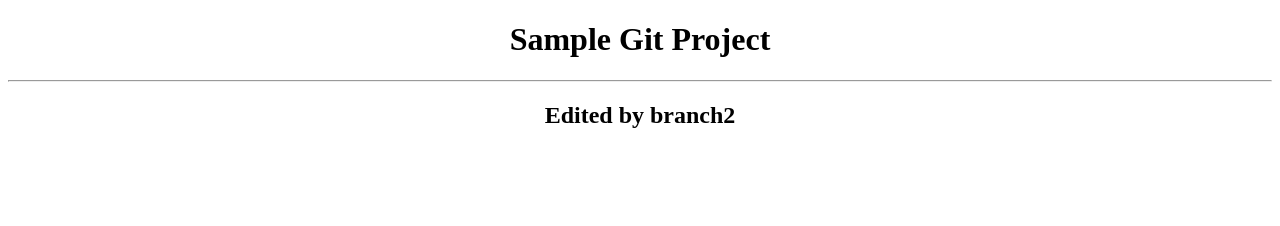
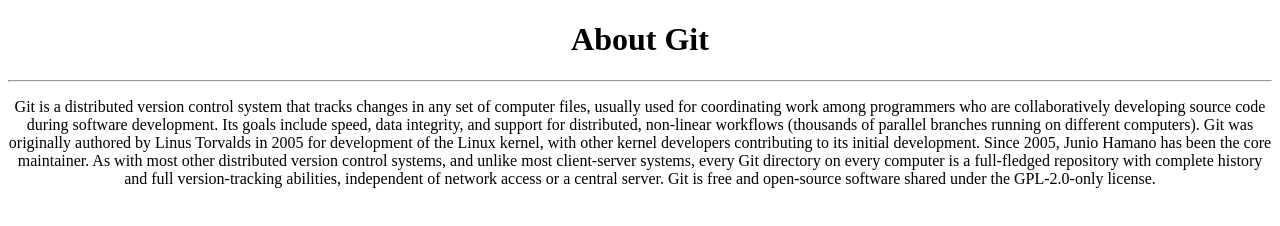
Before and after one commit to cicadaXiR/mergeconflict, a plain HTML site: page Index.html in a window 1280 px wide. Drawn offline with Linux system fonts and the light colour scheme.

Commit message:
modifications by branch2

```diff
--- a/Index.html
+++ b/Index.html
@@ -7,9 +7,14 @@
 </head>
 <body>
     <div align="center">
-        <h1>Sample Git Project</h1>
+        <h1>About Git</h1>
         <hr/>
-        <h2>Edited by branch2</h2>
+        <p>Git is a distributed version control system that tracks changes in any set of computer files, usually used for coordinating work among programmers who are collaboratively developing source code during software development.
+            Its goals include speed, data integrity, and support for distributed, non-linear workflows (thousands of parallel branches running on different computers).
+            Git was originally authored by Linus Torvalds in 2005 for development of the Linux kernel, with other kernel developers contributing to its initial development.
+            Since 2005, Junio Hamano has been the core maintainer. As with most other distributed version control systems, and unlike most client-server systems,
+            every Git directory on every computer is a full-fledged repository with complete history and full version-tracking abilities, independent of network access or a central server.
+            Git is free and open-source software shared under the GPL-2.0-only license.</p>
     </div>
 </body>
 </html>
```
